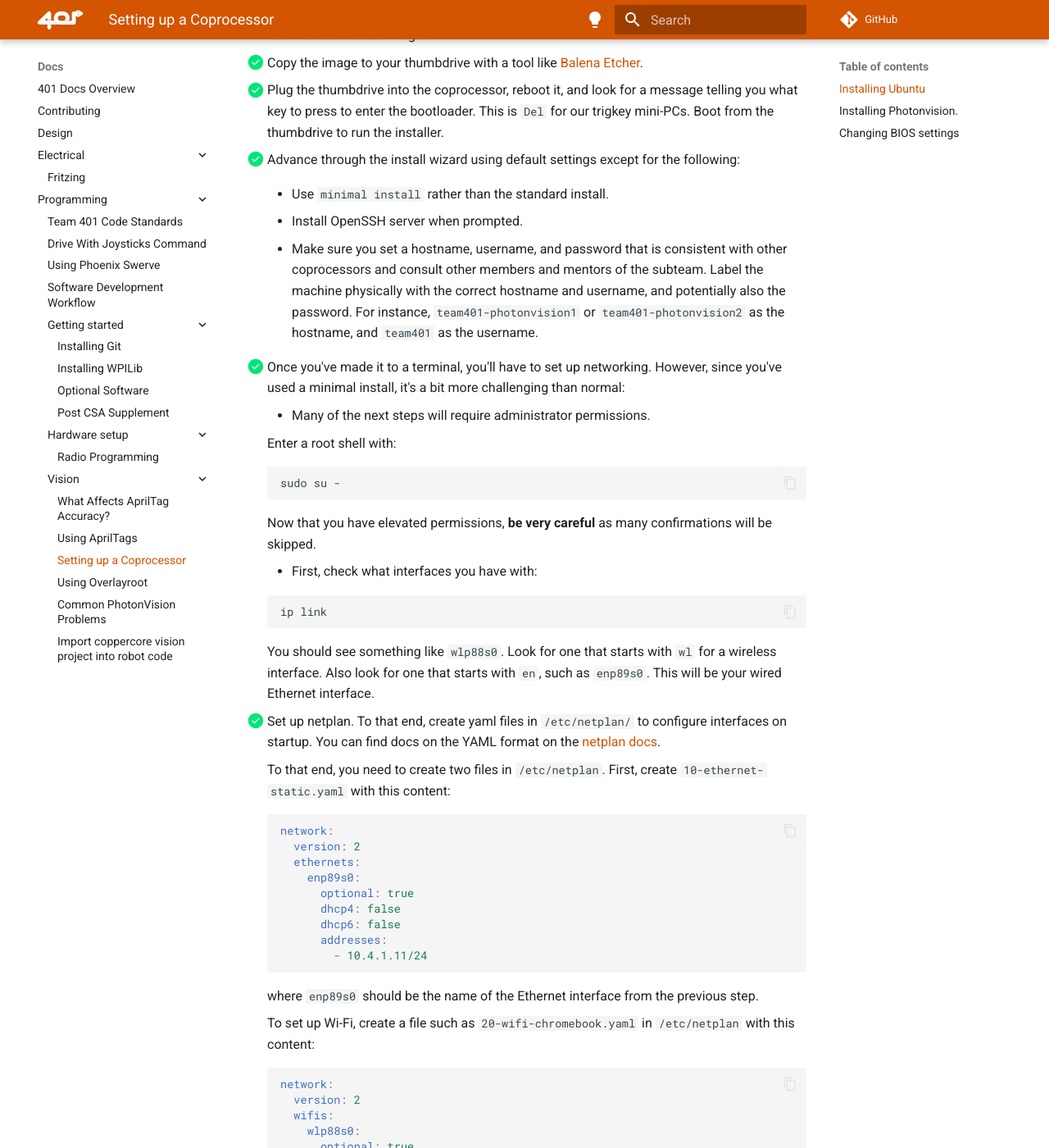
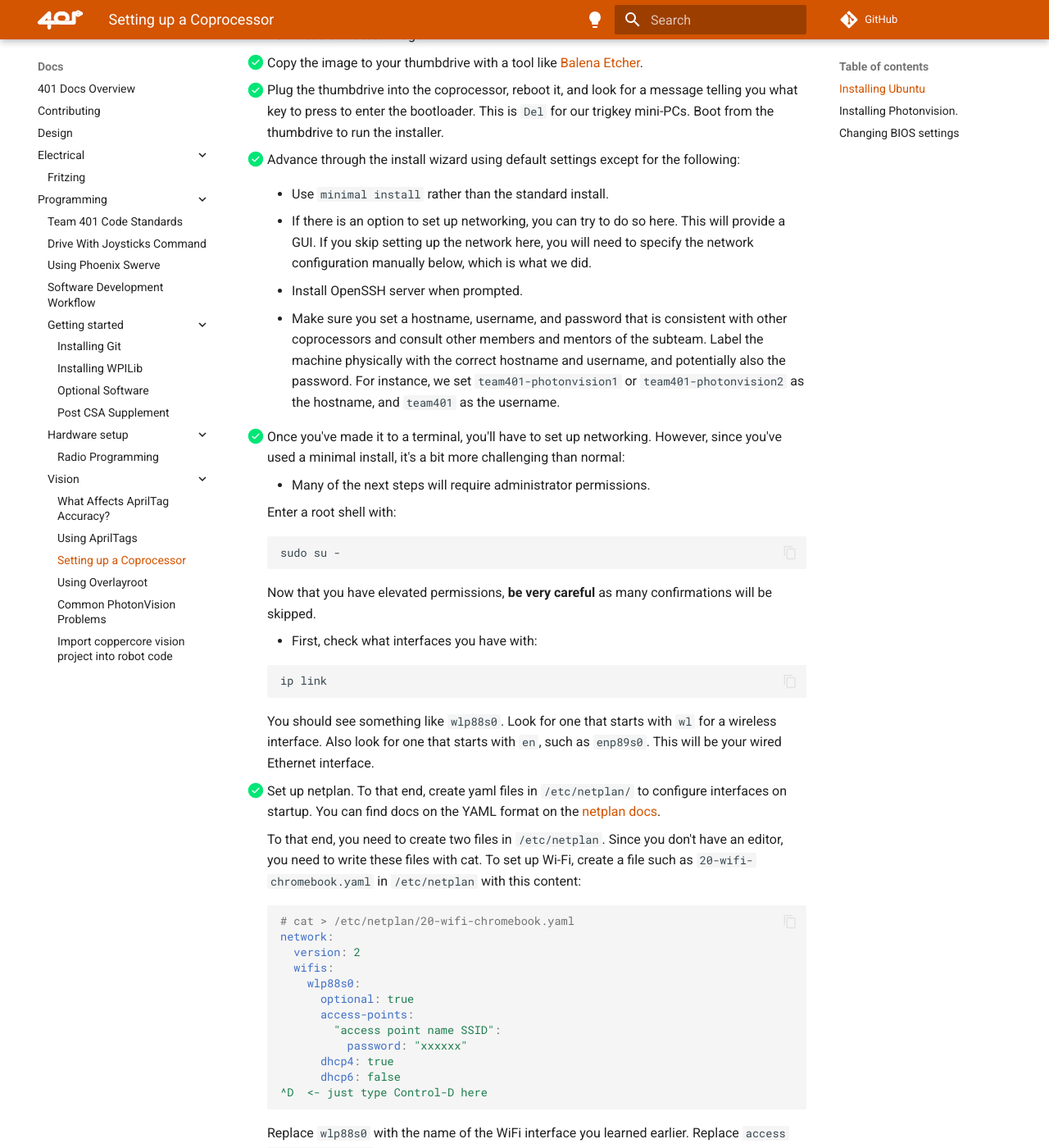
Before and after one commit to team401/Docs, an MkDocs documentation site: the page built from docs/programming/vision/coprocessor-setup.md, in a window 1280 px wide and 1400 px high, scrolled down 618 px. Shown: the whole window at 82% size. Built offline with MkDocs 1.6.1 and Material for MkDocs 9.7.7, drawn with Linux system fonts in a browser that asks for light colours; comment, search, counter and statistics services are not loaded; some of the changed text lies outside the part shown.

Commit message:
updated coprocessor instructions based on setting up 2nd machine

````diff
--- a/docs/programming/vision/coprocessor-setup.md
+++ b/docs/programming/vision/coprocessor-setup.md
@@ -23,10 +23,12 @@
 
     - Use `minimal install` rather than the standard install.
 
+    - If there is an option to set up networking, you can try to do so here. This will provide a GUI.
+      If you skip setting up the network here, you will need to specify the network configuration manually below, which is what we did.
+
     - Install OpenSSH server when prompted.
 
-    - Make sure you set a hostname, username, and password that is consistent with other coprocessors and consult other members and mentors of the subteam. Label the machine physically with the correct hostname and username, and potentially also the password.  For instance, `team401-photonvision1` or `team401-photonvision2` as the hostname, and `team401` as the
-    username.
+    - Make sure you set a hostname, username, and password that is consistent with other coprocessors and consult other members and mentors of the subteam. Label the machine physically with the correct hostname and username, and potentially also the password.  For instance, we set `team401-photonvision1` or `team401-photonvision2` as the hostname, and `team401` as the username.
 
 - [x] Once you've made it to a terminal, you'll have to set up networking. However, since you've used a minimal install, it's a bit more challenging than normal:
 
@@ -55,22 +57,10 @@
     docs](https://netplan.readthedocs.io/en/stable/netplan-yaml/).
 
     To that end, you need to create two files in `/etc/netplan`.
-    First, create `10-ethernet-static.yaml` with this content:
-```yaml
-network:
-  version: 2
-  ethernets:
-    enp89s0:
-      optional: true
-      dhcp4: false
-      dhcp6: false
-      addresses:
-        - 10.4.1.11/24
-```
-    where `enp89s0` should be the name of the Ethernet interface from the previous step.
-
+    Since you don't have an editor, you need to write these files with cat.
     To set up Wi-Fi, create a file such as `20-wifi-chromebook.yaml` in `/etc/netplan` with this content:
 ```yaml
+# cat > /etc/netplan/20-wifi-chromebook.yaml
 network:
   version: 2
   wifis:
@@ -81,11 +71,14 @@
           password: "xxxxxx"
       dhcp4: true
       dhcp6: false
+^D  <- just type Control-D here
 ```
     Replace `wlp88s0` with the name of the WiFi interface you learned earlier.
     Replace `access point name SSID` with the SSID of your access point, and enter the WiFi password.
+    Make sure to keep the double quotes.
     Finally, run (from a root shell),
 ```bash
+chmod go-r /etc/netplan/20-wifi-chromebook.yaml
 netplan apply
 ```
     This will render (=apply) this network configuration.
@@ -105,11 +98,32 @@
     In this example, `10.90.161.58` is the IP address assigned.
 
     - Since openssh is enabled, you should be able to `ssh team401@10.90.161.58` from any
-      laptop connected to the same subnet as the robot.
+      laptop connected to the same subnet as the robot.  Do this so you can copy and paste the
+      following commands.
 
     - Install `ping` with `apt install iputils-ping`.
 
     - Install a text editor like Vim (`apt install vim`).
+
+- [x] Add the setup for the static ethernet. In `/etc/netplan`,  create `10-ethernet-static.yaml` with this content:
+```yaml
+network:
+  version: 2
+  ethernets:
+    enp89s0:
+      optional: true
+      dhcp4: false
+      dhcp6: false
+      addresses:
+        - 10.4.1.11/24
+```
+    where `enp89s0` should be the name of the Ethernet interface from the previous step.
+    Change the permissions to satisfy netplan's expectations:
+
+    ```bash
+    chmod go-r /etc/netplan/10-ethernet-static.yaml
+    netplan apply
+    ```
 
     - Reboot the machine with `shutdown -r now`.
 
@@ -127,10 +141,15 @@
 $ sudo ./install.sh
 $ sudo reboot now
 ```
-    This will install the latest version of PhotonVision.
-    For whatever reason, Photonvision will make a number of configuration changes,
-    one of which will be to activate `NetworkManager` as the default renderer for `netplan`.
-    This should not cause any issues.
+   This will install the latest version of PhotonVision.
+   For whatever reason, Photonvision will make a number of configuration changes,
+   one of which will be to activate `NetworkManager` as the default renderer for `netplan`.
+   This should not cause any issues.
+
+   After Photonvision is installed and running, visit the URL of the machine
+   using port 5800; for instance, `http://10.90.161.58:5800/` where you need to replace `10.90.161.58`
+   with the IP reported by `ip a`.  Note that your laptop must be connected to the
+   same network (typically, WiFi network) as the MiniPC.
 
 ## Changing BIOS settings
 
````
